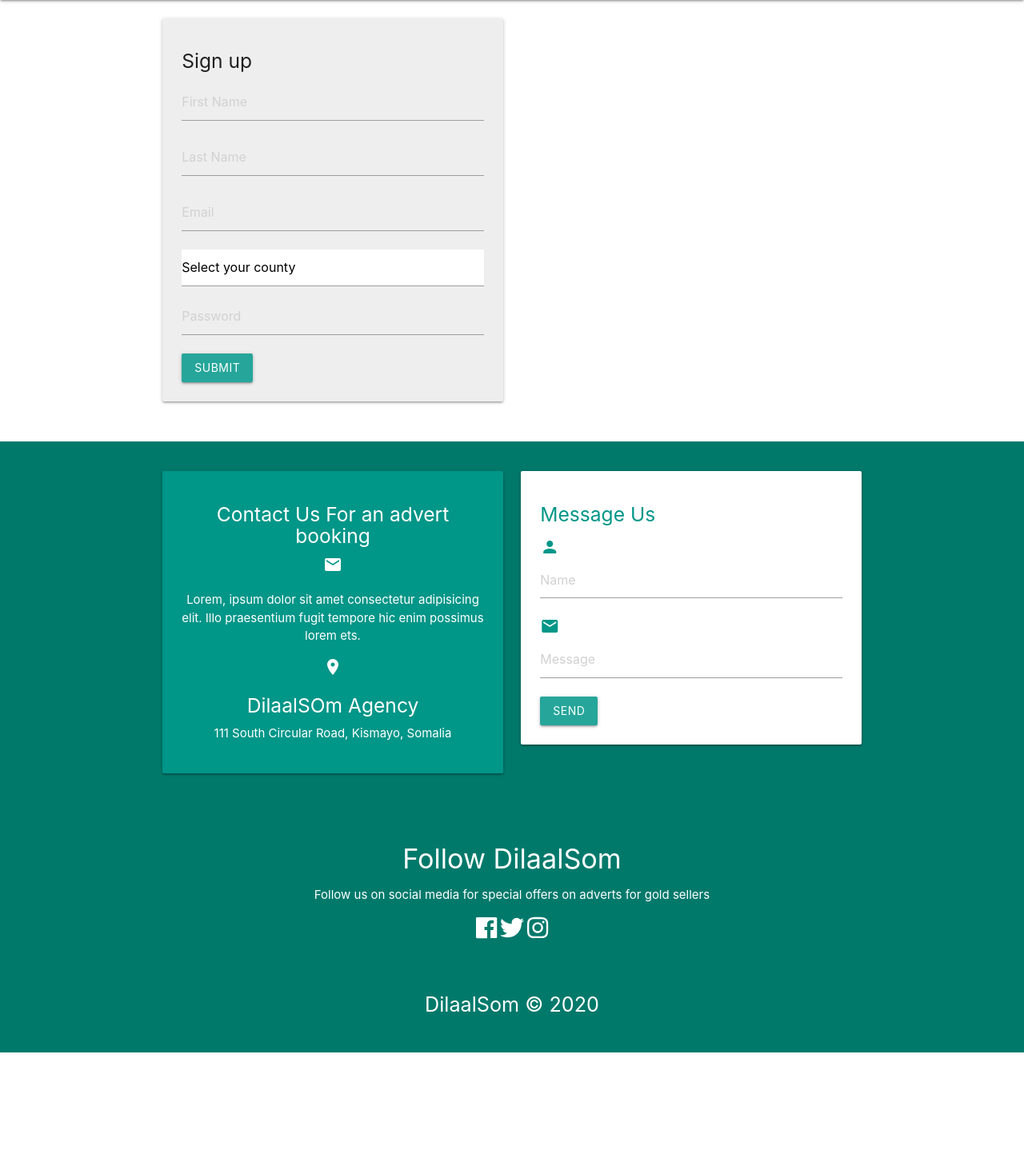
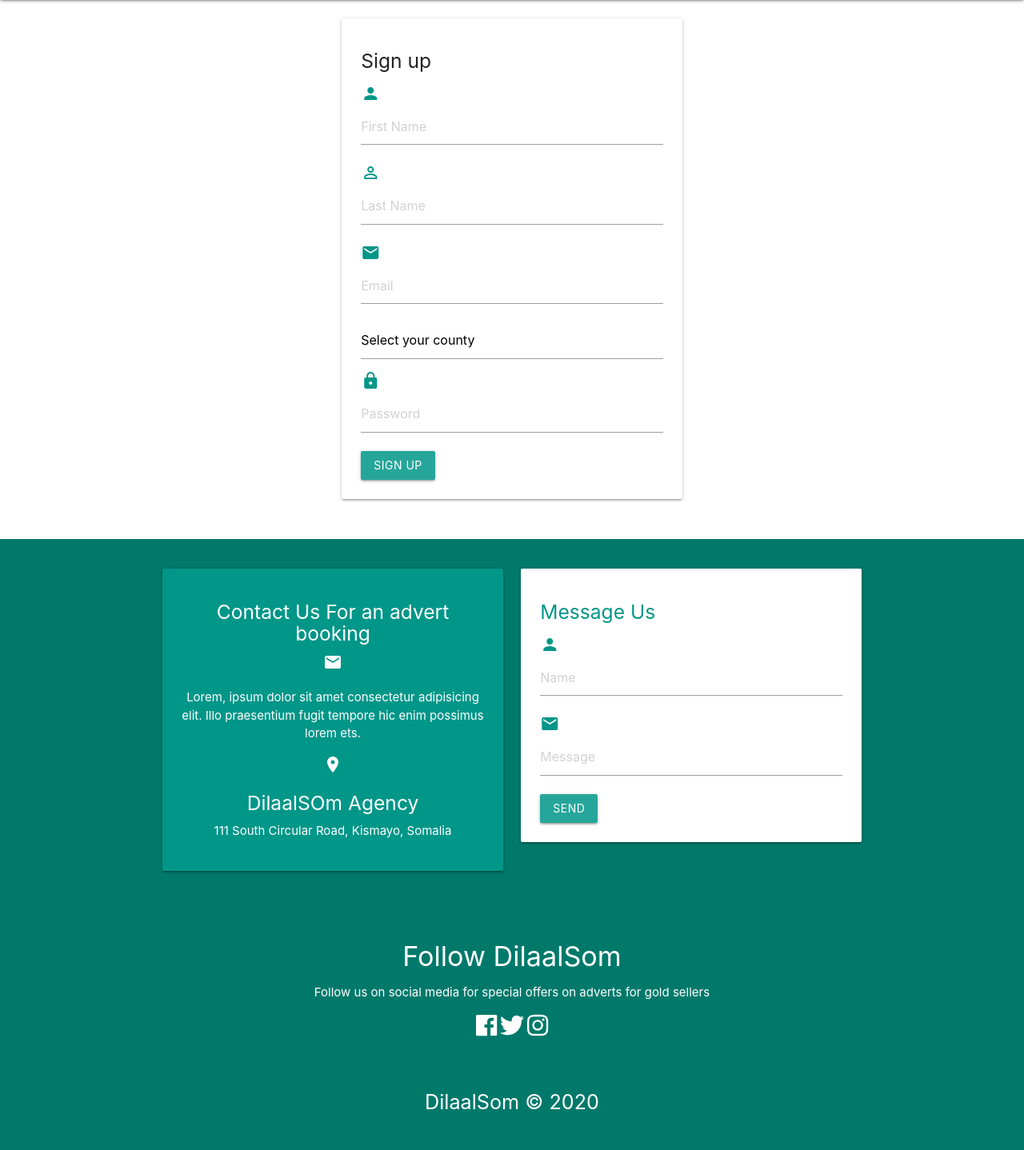
Before and after one commit to alpha-tech-dev/dilaalsom, a PHP site: page /signup.php in a window 1280 px wide. Shown: the part 64-1502 px from the top of the page at 80% size. Before the commit the page ends 1380 px from the top, so only its background shows below. Run offline with PHP 8.4, Linux system fonts and the light colour scheme; data comes from the database, SQL or seed files in the repository; data that the repository does not hold is empty; some libraries are stand-ins or nearby versions.

Commit message:
Update signup.php

```diff
--- a/dilaalsom/signup.php
+++ b/dilaalsom/signup.php
@@ -8,20 +8,23 @@
     <div class="container">
       <div class="row">
 
-        <div class="col s12 m6">
-          <div class="card-panel grey lighten-3">
+        <div class="col s12 m6 offset-m3">
+          <div class="card-panel white lighten-3">
           	<form action="process.php" method="post" id="signup">
             <h5>Sign up</h5>
             <div class="input-field">
               <input type="hidden" name="formname" value="signup" readonly="readonly" />
             </div>
              <div class="input-field">
+              <i class="material-icons teal-text">person</i>
               <input type="text" name="firstname" placeholder="First Name">
             </div>
              <div class="input-field">
+              <i class="material-icons teal-text">person_outline</i>
               <input type="text" name="lastname" placeholder="Last Name">
             </div>
             <div class="input-field">
+              <i class="material-icons teal-text">mail</i>
               <input type="text" name="email" placeholder="Email">
             </div>
             <div>
@@ -33,9 +36,10 @@
           		</select>
             </div>
 			<div class="input-field">
+              <i class="material-icons teal-text">lock</i>
               <input type="text" name="password" placeholder="Password">
             </div>
-            <input type="submit" value="Submit" class="btn">
+            <input type="submit" value="Sign Up" class="btn">
         	</form>
           </div>
         </div>
```
